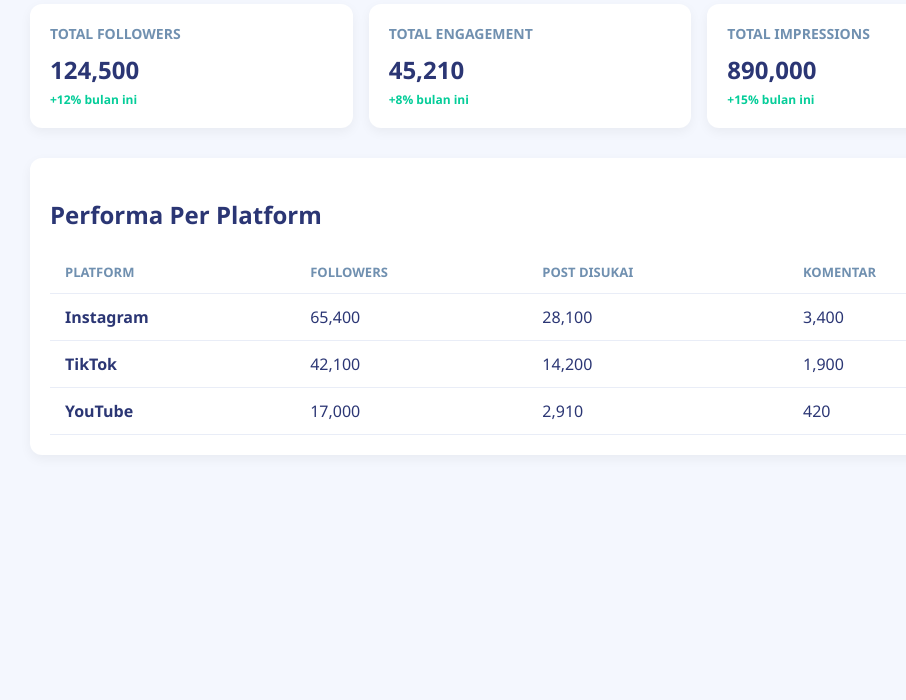
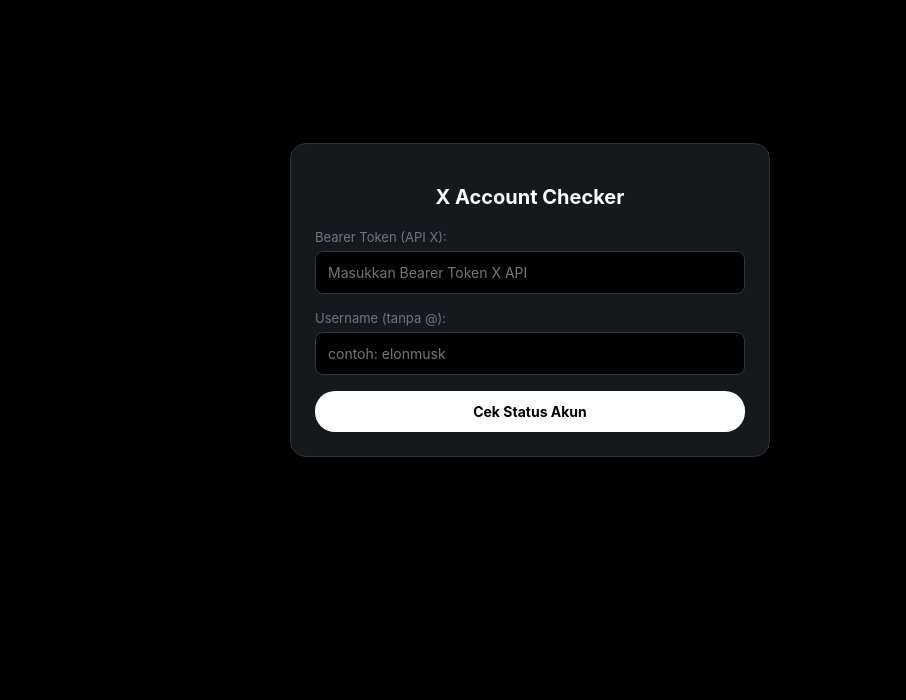
Before and after one commit to mahariputri16-eng/dashboard-media-sosial, a plain HTML site: page index.html in a window 1280 px wide. Shown: the part 100-800 px from the top of the page, without its empty margins (110-1016 px from the left). Drawn offline with Linux system fonts and the light colour scheme.

Commit message:
Update index.html

```diff
--- a/index.html
+++ b/index.html
@@ -3,84 +3,95 @@
 <head>
     <meta charset="UTF-8">
     <meta name="viewport" content="width=device-width, initial-scale=1.0">
-  <title>Laporan Media Sosial</title>
+    <title>X (Twitter) Account Checker</title>
     <style>
-    * { box-sizing: border-box; font-family: 'Segoe UI', Tahoma, Geneva, Verdana, sans-serif; }
-    body { background-color: #f4f7fe; margin: 0; padding: 20px; color: #2b3674; }
-    .container { max-width: 1000px; margin: 0 auto; }
-    h1 { margin-bottom: 20px; }
-
-    /* Ringkasan Kartu */
-    .grid-cards { display: grid; grid-template-columns: repeat(auto-fit, minmax(200px, 1fr)); gap: 16px; margin-bottom: 30px; }
-    .card { background: #ffffff; padding: 20px; border-radius: 12px; box-shadow: 0 4px 12px rgba(0,0,0,0.05); }
-    .card h3 { margin: 0 0 10px 0; font-size: 14px; color: #a3edd9; color: #7090b0; }
-    .card .value { font-size: 24px; font-weight: bold; margin-bottom: 5px; }
-    .card .change { font-size: 12px; font-weight: 600; color: #05cd99; }
-
-    /* Tabel Performa */
-    .table-container { background: #ffffff; padding: 20px; border-radius: 12px; box-shadow: 0 4px 12px rgba(0,0,0,0.05); }
-    table { width: 100%; border-collapse: collapse; text-align: left; }
-    th, td { padding: 12px 15px; border-bottom: 1px solid #e9edf7; }
-    th { font-size: 13px; color: #a3edd9; color: #7090b0; text-transform: uppercase; }
+        * { box-sizing: border-box; font-family: -apple-system, BlinkMacSystemFont, "Segoe UI", Roboto, sans-serif; }
+        body { background-color: #000; color: #fff; display: flex; justify-content: center; align-items: center; min-height: 100vh; margin: 0; padding: 20px; }
+        .card { background: #16181c; border: 1px solid #2f3336; border-radius: 16px; width: 100%; max-width: 480px; padding: 24px; }
+        h2 { font-size: 20px; margin-bottom: 20px; text-align: center; }
+        label { font-size: 13px; color: #71767b; display: block; margin-bottom: 6px; }
+        input { width: 100%; padding: 12px; margin-bottom: 16px; background: #000; border: 1px solid #333639; border-radius: 8px; color: #fff; font-size: 14px; }
+        input:focus { outline: none; border-color: #1d9bf0; }
+        button { width: 100%; padding: 12px; background: #fff; color: #000; font-weight: bold; border: none; border-radius: 20px; cursor: pointer; font-size: 14px; }
+        button:hover { background: #e6e6e6; }
+        .result { margin-top: 20px; padding: 16px; border-radius: 8px; background: #000; display: none; }
+        .status-tag { display: inline-block; padding: 4px 8px; border-radius: 4px; font-size: 12px; font-weight: bold; }
+        .active { background: #00ba7c22; color: #00ba7c; }
+        .suspended { background: #f4212e22; color: #f4212e; }
+        .notfound { background: #e7e9ea22; color: #e7e9ea; }
+        .verified-badge { color: #1d9bf0; margin-left: 4px; }
     </style>
 </head>
 <body>
-  <div class="container">
-    <h1>Laporan Performa Media Sosial</h1>
 
-    <!-- Metric Cards -->
-    <div class="grid-cards">
 <div class="card">
-        <h3>TOTAL FOLLOWERS</h3>
-        <div class="value">124,500</div>
-        <div class="change">+12% bulan ini</div>
-      </div>
-      <div class="card">
-        <h3>TOTAL ENGAGEMENT</h3>
-        <div class="value">45,210</div>
-        <div class="change">+8% bulan ini</div>
-      </div>
-      <div class="card">
-        <h3>TOTAL IMPRESSIONS</h3>
-        <div class="value">890,000</div>
-        <div class="change">+15% bulan ini</div>
+    <h2>X Account Checker</h2>
+
+    <label for="token">Bearer Token (API X):</label>
+    <input type="password" id="token" placeholder="Masukkan Bearer Token X API">
+
+    <label for="username">Username (tanpa @):</label>
+    <input type="text" id="username" placeholder="contoh: elonmusk">
+
+    <button onclick="checkAccount()">Cek Status Akun</button>
+
+    <div id="result" class="result">
+        <p><strong>Username:</strong> <span id="resUsername"></span></p>
+        <p><strong>Status Akun:</strong> <span id="resStatus"></span></p>
+        <p><strong>Terverifikasi:</strong> <span id="resVerified"></span></p>
     </div>
 </div>
 
-    <!-- Table -->
-    <div class="table-container">
-      <h2>Performa Per Platform</h2>
-      <table>
-        <thead>
-          <tr>
-            <th>Platform</th>
-            <th>Followers</th>
-            <th>Post Disukai</th>
-            <th>Komentar</th>
-          </tr>
-        </thead>
-        <tbody>
-          <tr>
-            <td><strong>Instagram</strong></td>
-            <td>65,400</td>
-            <td>28,100</td>
-            <td>3,400</td>
-          </tr>
-          <tr>
-            <td><strong>TikTok</strong></td>
-            <td>42,100</td>
-            <td>14,200</td>
-            <td>1,900</td>
-          </tr>
-          <tr>
-            <td><strong>YouTube</strong></td>
-            <td>17,000</td>
-            <td>2,910</td>
-            <td>420</td>
-          </tr>
-        </tbody>
-      </table>
-    </div>
-  </div>
+<script>
+async function checkAccount() {
+    const username = document.getElementById('username').value.trim();
+    const token = document.getElementById('token').value.trim();
+    const resultDiv = document.getElementById('result');
+
+    if (!username || !token) {
+        alert("Harap isi Username dan Bearer Token!");
+        return;
+    }
+
+    resultDiv.style.display = "block";
+    document.getElementById('resUsername').innerText = "@" + username;
+    document.getElementById('resStatus').innerHTML = "Memeriksa...";
+    document.getElementById('resVerified').innerText = "-";
+
+    try {
+        // Menggunakan CORS Proxy agar request dari browser ke API X tidak terblokir
+        const proxyUrl = "https://corsproxy.io/?";
+        const apiUrl = `https://api.twitter.com/2/users/by/username/${username}?user.fields=verified,protected`;
+
+        const response = await fetch(proxyUrl + encodeURIComponent(apiUrl), {
+            headers: {
+                "Authorization": `Bearer ${token}`
+            }
+        });
+
+        const data = await response.json();
+
+        if (data.errors && data.errors.length > 0) {
+            const err = data.errors[0];
+            if (err.title === "Forbidden" || err.detail.includes("suspended")) {
+                document.getElementById('resStatus').innerHTML = '<span class="status-tag suspended">SUSPENDED</span>';
+            } else if (err.title === "Not Found Error") {
+                document.getElementById('resStatus').innerHTML = '<span class="status-tag notfound">TIDAK DITEMUKAN / DELETED</span>';
+            } else {
+                document.getElementById('resStatus').innerText = err.detail || "Error";
+            }
+            document.getElementById('resVerified').innerText = "Tidak Ada Data";
+        } else if (data.data) {
+            document.getElementById('resStatus').innerHTML = '<span class="status-tag active">AKTIF (HIDUP)</span>';
+            const isVerified = data.data.verified ? "Ya (Centang Biru/Verif)" : "Tidak";
+            document.getElementById('resVerified').innerText = isVerified;
+        }
+    } catch (err) {
+        document.getElementById('resStatus').innerText = "Gagal terhubung ke API (CORS/Network error)";
+        console.error(err);
+    }
+}
+</script>
+
 </body>
 </html>
```
Lines whose indentation alone changed are shown as unchanged.
